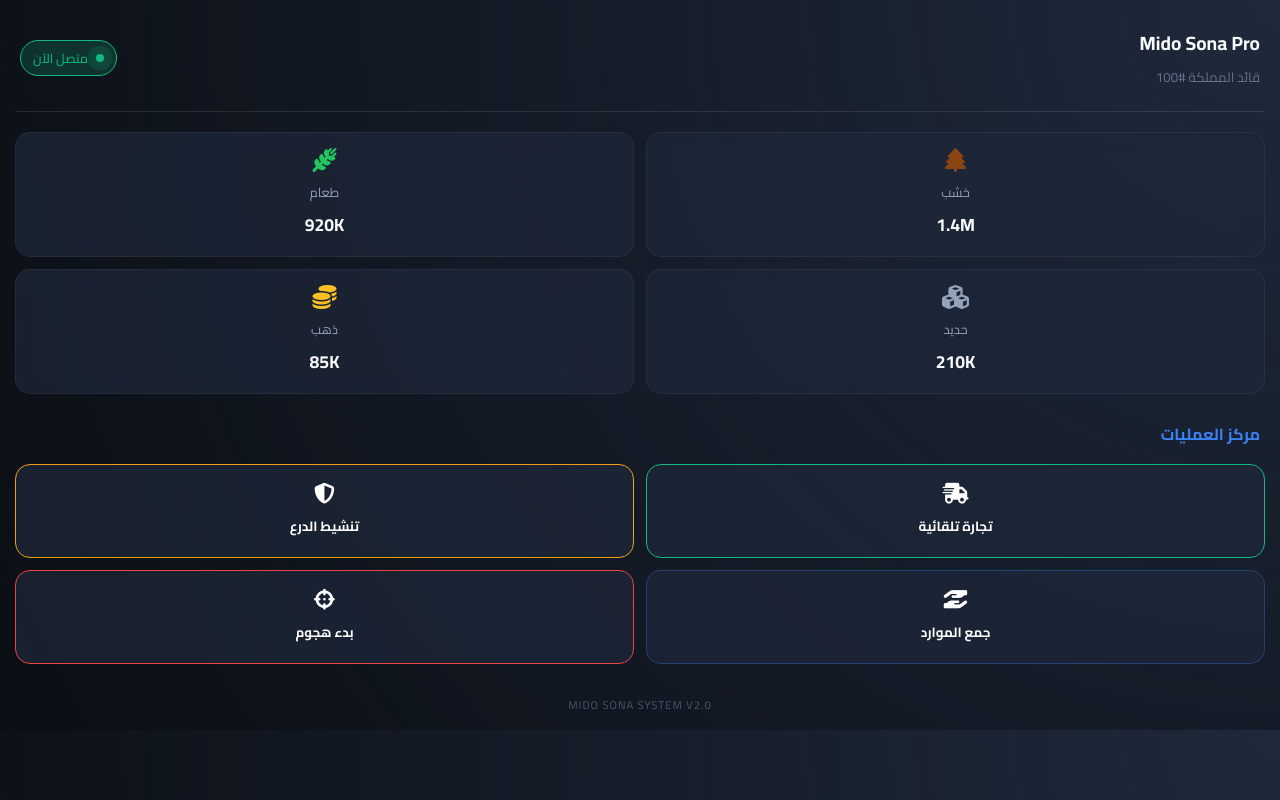
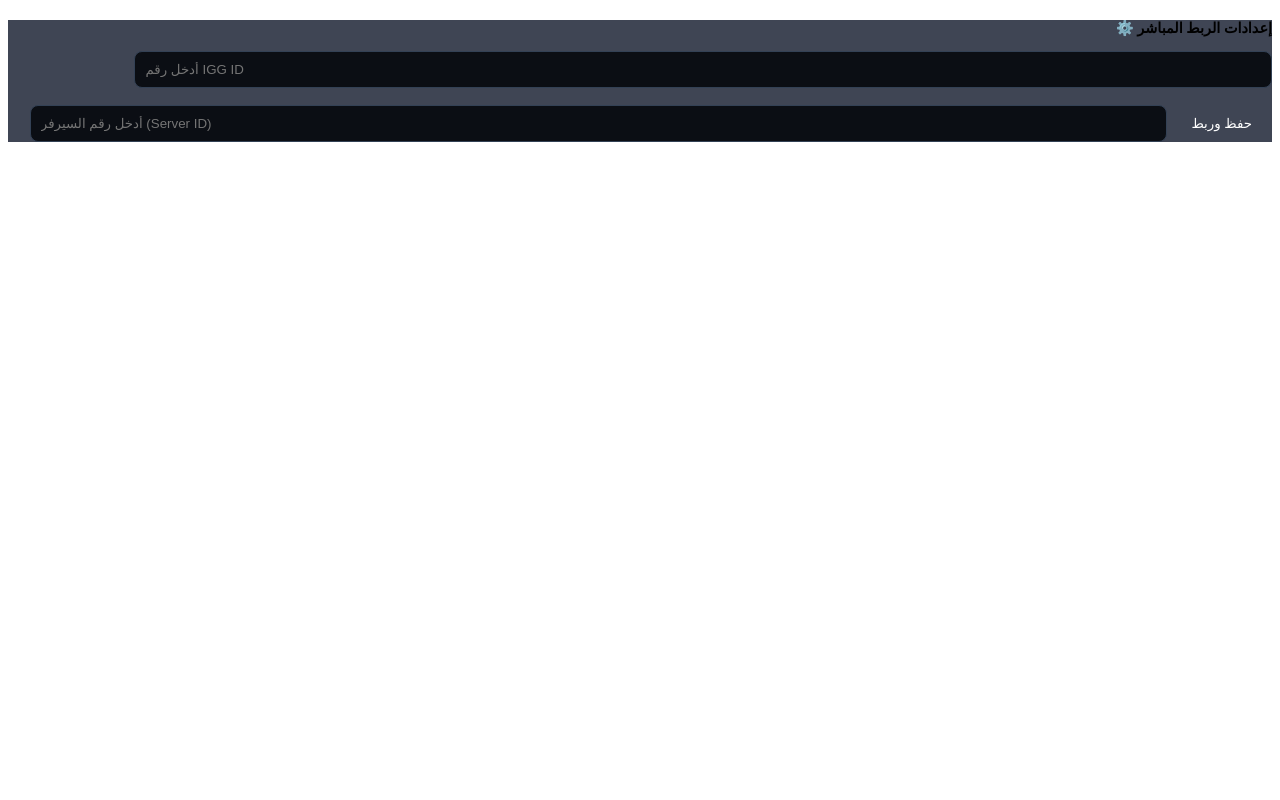
Before and after one commit to lamrinora51-beep/mido-ui, a plain HTML site: page index.html in a window 1280 px wide. Drawn offline with Linux system fonts and the light colour scheme; a script that the page names is missing.

Commit message:
Update index.html

```diff
--- a/index.html
+++ b/index.html
@@ -1,195 +1,19 @@
-<!DOCTYPE html>
-<html lang="ar" dir="rtl">
-<head>
-    <meta charset="UTF-8">
-    <meta name="viewport" content="width=device-width, initial-scale=1.0, maximum-scale=1.0, user-scalable=no">
-    <title>Mido Sona Dashboard</title>
-    <script src="https://telegram.org/js/telegram-web-app.js"></script>
-    <link rel="stylesheet" href="https://cdnjs.cloudflare.com/ajax/libs/font-awesome/6.5.1/css/all.min.css">
-    <style>
-        @import url('https://fonts.googleapis.com/css2?family=Cairo:wght@400;700&display=swap');
+<div class="card" style="margin-top: 20px; text-align: right; background: rgba(15, 23, 42, 0.8);">
+    <h3 style="color: var(--sona-blue); font-size: 0.9rem;">⚙️ إعدادات الربط المباشر</h3>
+    <input type="text" id="igg_id" placeholder="أدخل رقم IGG ID" style="width: 90%; padding: 10px; margin-bottom: 10px; border-radius: 8px; border: 1px solid #334155; background: #0b0e14; color: white;">
+    <input type="text" id="server_id" placeholder="أدخل رقم السيرفر (Server ID)" style="width: 90%; padding: 10px; border-radius: 8px; border: 1px solid #334155; background: #0b0e14; color: white;">
+    <button onclick="saveSettings()" style="margin-top: 10px; background: var(--success); color: white; border: none; padding: 8px 20px; border-radius: 8px; cursor: pointer;">حفظ وربط</button>
+</div>
 
-        :root {
-            --bg-color: #0b0e14;
-            --card-bg: rgba(30, 41, 59, 0.7);
-            --accent-blue: #3b82f6;
-            --gold: #f59e0b;
-            --danger: #ef4444;
-            --success: #10b981;
-            --text-main: #f8fafc;
+<script>
+    function saveSettings() {
+        const igg = document.getElementById('igg_id').value;
+        const sid = document.getElementById('server_id').value;
+        if(igg && sid) {
+            tg.sendData(`ربط:${igg}:${sid}`);
+            alert("تم إرسال بيانات الربط لـ Termux");
+        } else {
+            alert("يرجى إدخال البيانات كاملة");
         }
-
-        body {
-            font-family: 'Cairo', sans-serif;
-            background-color: var(--bg-color);
-            background-image: radial-gradient(circle at top right, #1e293b, transparent);
-            color: var(--text-main);
-            margin: 0;
-            padding: 15px;
-            overflow-x: hidden;
-            user-select: none;
-        }
-
-        /* رأس الصفحة - الستايل الاحترافي */
-        .header {
-            display: flex;
-            justify-content: space-between;
-            align-items: center;
-            padding: 10px 5px 20px;
-            border-bottom: 1px solid rgba(255,255,255,0.1);
-        }
-
-        .status-badge {
-            background: rgba(16, 185, 129, 0.2);
-            color: var(--success);
-            padding: 5px 12px;
-            border-radius: 20px;
-            font-size: 0.8rem;
-            display: flex;
-            align-items: center;
-            gap: 8px;
-            border: 1px solid var(--success);
-        }
-
-        .pulse {
-            width: 8px;
-            height: 8px;
-            background: var(--success);
-            border-radius: 50%;
-            box-shadow: 0 0 0 rgba(16, 185, 129, 0.4);
-            animation: pulse-animation 2s infinite;
-        }
-
-        @keyframes pulse-animation {
-            0% { box-shadow: 0 0 0 0px rgba(16, 185, 129, 0.7); }
-            100% { box-shadow: 0 0 0 10px rgba(16, 185, 129, 0); }
-        }
-
-        /* شبكة الموارد - تصميم سونا */
-        .resource-grid {
-            display: grid;
-            grid-template-columns: repeat(2, 1fr);
-            gap: 12px;
-            margin-top: 20px;
-        }
-
-        .res-card {
-            background: var(--card-bg);
-            backdrop-filter: blur(10px);
-            padding: 15px;
-            border-radius: 15px;
-            border: 1px solid rgba(255,255,255,0.05);
-            display: flex;
-            flex-direction: column;
-            align-items: center;
-            transition: 0.3s;
-        }
-
-        .res-card i { font-size: 1.5rem; margin-bottom: 8px; }
-        .wood { color: #8b4513; }
-        .food { color: #22c55e; }
-        .iron { color: #94a3b8; }
-        .gold { color: #fbbf24; }
-
-        .res-card span { font-size: 0.8rem; color: #94a3b8; }
-        .res-card b { font-size: 1.1rem; margin-top: 4px; }
-
-        /* مركز العمليات - الأزرار الكبيرة */
-        .actions-title { margin: 25px 5px 15px; font-weight: bold; color: var(--accent-blue); }
-
-        .action-grid {
-            display: grid;
-            grid-template-columns: repeat(2, 1fr);
-            gap: 12px;
-        }
-
-        .btn {
-            background: var(--card-bg);
-            border: 1px solid rgba(59, 130, 246, 0.3);
-            color: white;
-            padding: 18px;
-            border-radius: 15px;
-            font-family: 'Cairo', sans-serif;
-            font-weight: bold;
-            display: flex;
-            flex-direction: column;
-            align-items: center;
-            gap: 10px;
-            cursor: pointer;
-            transition: 0.2s;
-        }
-
-        .btn:active { transform: scale(0.95); background: var(--accent-blue); }
-        .btn i { font-size: 1.3rem; }
-
-        .btn-trade { border-color: var(--success); }
-        .btn-shield { border-color: var(--gold); }
-        .btn-attack { border-color: var(--danger); }
-
-        .footer-note {
-            text-align: center;
-            font-size: 0.7rem;
-            color: #475569;
-            margin-top: 30px;
-            letter-spacing: 1px;
-        }
-    </style>
-</head>
-<body>
-
-    <div class="header">
-        <div>
-            <h2 style="margin:0; font-size: 1.2rem;">Mido Sona Pro</h2>
-            <small style="color: #64748b;">قائد المملكة #100</small>
-        </div>
-        <div class="status-badge">
-            <div class="pulse"></div>
-            متصل الآن
-        </div>
-    </div>
-
-    <div class="resource-grid">
-        <div class="res-card"><i class="fas fa-tree wood"></i><span>خشب</span><b>1.4M</b></div>
-        <div class="res-card"><i class="fas fa-wheat-awn food"></i><span>طعام</span><b>920K</b></div>
-        <div class="res-card"><i class="fas fa-cubes iron"></i><span>حديد</span><b>210K</b></div>
-        <div class="res-card"><i class="fas fa-coins gold"></i><span>ذهب</span><b>85K</b></div>
-    </div>
-
-    <div class="actions-title">مركز العمليات</div>
-
-    <div class="action-grid">
-        <button class="btn btn-trade" onclick="send('بدء_التجارة')">
-            <i class="fas fa-truck-fast"></i>
-            تجارة تلقائية
-        </button>
-        <button class="btn btn-shield" onclick="send('تفعيل_الدرع')">
-            <i class="fas fa-shield-halved"></i>
-            تنشيط الدرع
-        </button>
-        <button class="btn" onclick="send('جمع_الموارد')">
-            <i class="fas fa-hand-holding-hand"></i>
-            جمع الموارد
-        </button>
-        <button class="btn btn-attack" onclick="send('بدء_الهجوم')">
-            <i class="fas fa-crosshairs"></i>
-            بدء هجوم
-        </button>
-    </div>
-
-    <div class="footer-note">MIDO SONA SYSTEM V2.0</div>
-
-    <script>
-        const tg = window.Telegram.WebApp;
-        tg.expand(); // تمديد الواجهة
-        tg.ready();
-
-        function send(command) {
-            // إضافة اهتزاز بسيط للهاتف عند الضغط (إذا كان مدعوماً)
-            if (tg.HapticFeedback) tg.HapticFeedback.impactOccurred('medium');
-
-            // إرسال الأمر للبوت في Termux
-            tg.sendData(command);
-        }
-    </script>
-</body>
-</html>
+    }
+</script>
```
